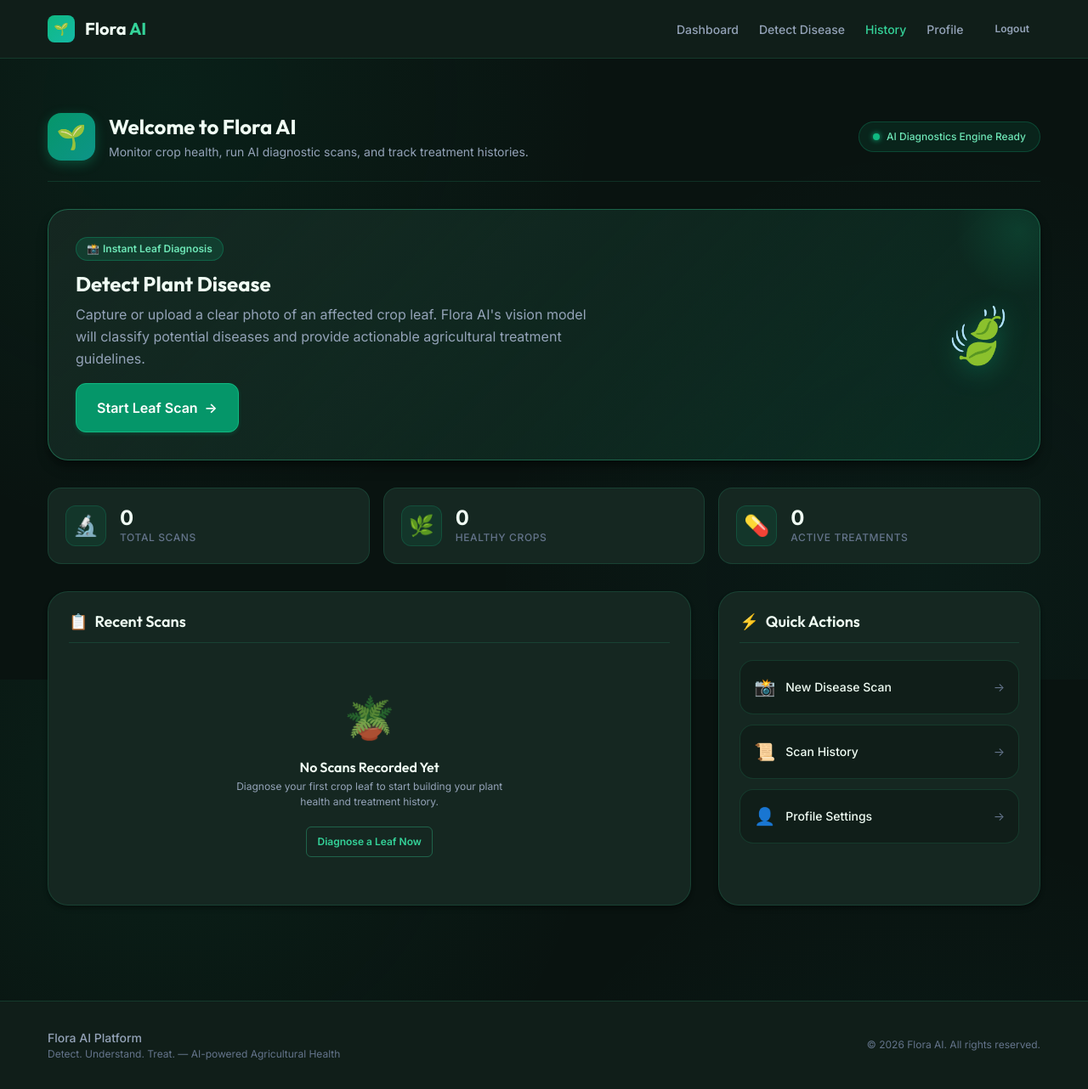
After one commit to yash-14-web/Flora_AI, a Django app: page /history/ in a window 1280 px wide. The commit adds this page. Shown: the whole page at 85% size. Run offline with Django 5.2, Linux system fonts and the light colour scheme.

Commit message:
feat(TASK-012): create authenticated dashboard UI and navigation

```diff
--- a/config/urls.py
+++ b/config/urls.py
@@ -23,4 +23,10 @@ urlpatterns = [
     path('', TemplateView.as_view(template_name='pages/landing.html'), name='home'),
     path('login/', TemplateView.as_view(template_name='pages/login.html'), name='login'),
     path('register/', TemplateView.as_view(template_name='pages/register.html'), name='register'),
+    path('dashboard/', TemplateView.as_view(template_name='pages/dashboard.html'), name='dashboard'),
+    # Future feature route placeholders (UI shells to be built per individual tasks)
+    path('detection/', TemplateView.as_view(template_name='pages/dashboard.html'), name='detection'),
+    path('history/', TemplateView.as_view(template_name='pages/dashboard.html'), name='history'),
+    path('profile/', TemplateView.as_view(template_name='pages/dashboard.html'), name='profile'),
+    path('logout/', TemplateView.as_view(template_name='pages/login.html'), name='logout'),
 ]
--- /dev/null
+++ b/static/css/dashboard.css
@@ -0,0 +1,368 @@
+/* ==========================================================================
+   Flora AI - Dashboard Specific Styles (TASK-012)
+   Modular styling for authenticated user dashboard
+   ========================================================================== */
+
+.dashboard-wrapper {
+  padding: var(--space-8) 0 var(--space-16);
+}
+
+/* --- Dashboard Welcome & Header --- */
+.dashboard-header {
+  display: flex;
+  flex-wrap: wrap;
+  align-items: center;
+  justify-content: space-between;
+  gap: var(--space-4);
+  margin-bottom: var(--space-8);
+  padding-bottom: var(--space-6);
+  border-bottom: 1px solid var(--border-color);
+}
+
+.dashboard-user-greeting {
+  display: flex;
+  align-items: center;
+  gap: var(--space-4);
+}
+
+.user-avatar-badge {
+  width: 56px;
+  height: 56px;
+  border-radius: var(--radius-xl);
+  background: linear-gradient(135deg, var(--color-primary-600), var(--color-secondary-600));
+  display: flex;
+  align-items: center;
+  justify-content: center;
+  font-size: 1.75rem;
+  box-shadow: 0 4px 14px rgba(16, 185, 129, 0.3);
+  flex-shrink: 0;
+}
+
+.dashboard-title {
+  font-size: var(--font-2xl);
+  font-weight: var(--weight-bold);
+  color: var(--text-primary);
+  margin-bottom: var(--space-1);
+}
+
+.dashboard-subtitle {
+  font-size: var(--font-sm);
+  color: var(--text-secondary);
+}
+
+.dashboard-status-indicator {
+  display: inline-flex;
+  align-items: center;
+  gap: var(--space-2);
+  padding: var(--space-2) var(--space-4);
+  background: rgba(16, 185, 129, 0.1);
+  border: 1px solid rgba(16, 185, 129, 0.25);
+  border-radius: var(--radius-full);
+  font-size: var(--font-xs);
+  color: var(--color-primary-300);
+  font-weight: var(--weight-medium);
+}
+
+.status-dot {
+  width: 8px;
+  height: 8px;
+  border-radius: var(--radius-full);
+  background-color: var(--color-success);
+  box-shadow: 0 0 6px var(--color-success);
+}
+
+/* --- Primary Main Action Card (Detect Disease) --- */
+.detect-action-card {
+  background: linear-gradient(135deg, var(--bg-card) 0%, rgba(16, 185, 129, 0.12) 100%);
+  border: 1px solid var(--border-color-hover);
+  border-radius: var(--radius-2xl);
+  padding: var(--space-8);
+  margin-bottom: var(--space-8);
+  box-shadow: var(--shadow-lg);
+  display: grid;
+  grid-template-columns: 1fr auto;
+  align-items: center;
+  gap: var(--space-6);
+  position: relative;
+  overflow: hidden;
+}
+
+.detect-action-card::before {
+  content: '';
+  position: absolute;
+  top: -50px;
+  right: -50px;
+  width: 150px;
+  height: 150px;
+  background: radial-gradient(circle, rgba(16, 185, 129, 0.15) 0%, transparent 70%);
+  border-radius: var(--radius-full);
+  pointer-events: none;
+}
+
+.detect-action-content {
+  max-width: 620px;
+}
+
+.detect-badge {
+  display: inline-flex;
+  align-items: center;
+  gap: var(--space-1);
+  padding: var(--space-1) var(--space-3);
+  background: rgba(16, 185, 129, 0.15);
+  border: 1px solid rgba(16, 185, 129, 0.3);
+  border-radius: var(--radius-full);
+  font-size: var(--font-xs);
+  font-weight: var(--weight-semibold);
+  color: var(--color-primary-300);
+  margin-bottom: var(--space-3);
+}
+
+.detect-action-title {
+  font-size: var(--font-2xl);
+  font-weight: var(--weight-bold);
+  color: var(--text-primary);
+  margin-bottom: var(--space-2);
+}
+
+.detect-action-desc {
+  font-size: var(--font-base);
+  color: var(--text-secondary);
+  line-height: var(--line-height-relaxed);
+  margin-bottom: var(--space-4);
+}
+
+.detect-action-btn {
+  display: inline-flex;
+  align-items: center;
+  gap: var(--space-3);
+}
+
+/* --- Basic Summary Statistics (No advanced analytics) --- */
+.stats-grid {
+  display: grid;
+  grid-template-columns: repeat(auto-fit, minmax(220px, 1fr));
+  gap: var(--space-4);
+  margin-bottom: var(--space-8);
+}
+
+.stat-card {
+  background: var(--bg-card);
+  border: 1px solid var(--border-color);
+  border-radius: var(--radius-xl);
+  padding: var(--space-5);
+  display: flex;
+  align-items: center;
+  gap: var(--space-4);
+  transition: transform var(--transition-fast), border-color var(--transition-fast);
+}
+
+.stat-card:hover {
+  transform: translateY(-2px);
+  border-color: var(--border-color-hover);
+}
+
+.stat-icon-wrapper {
+  width: 48px;
+  height: 48px;
+  border-radius: var(--radius-lg);
+  background: rgba(16, 185, 129, 0.1);
+  border: 1px solid rgba(16, 185, 129, 0.2);
+  display: flex;
+  align-items: center;
+  justify-content: center;
+  font-size: 1.5rem;
+  color: var(--color-primary-400);
+  flex-shrink: 0;
+}
+
+.stat-value {
+  font-size: var(--font-2xl);
+  font-weight: var(--weight-bold);
+  color: var(--text-primary);
+  line-height: 1.2;
+}
+
+.stat-label {
+  font-size: var(--font-xs);
+  color: var(--text-muted);
+  font-weight: var(--weight-medium);
+  text-transform: uppercase;
+  letter-spacing: 0.05em;
+}
+
+/* --- Two Column Layout for Quick Actions & Recent Scans --- */
+.dashboard-grid {
+  display: grid;
+  grid-template-columns: 2fr 1fr;
+  gap: var(--space-8);
+}
+
+.section-card {
+  background: var(--bg-card);
+  border: 1px solid var(--border-color);
+  border-radius: var(--radius-2xl);
+  padding: var(--space-6);
+  box-shadow: var(--shadow-md);
+}
+
+.section-card-header {
+  display: flex;
+  align-items: center;
+  justify-content: space-between;
+  margin-bottom: var(--space-5);
+  padding-bottom: var(--space-3);
+  border-bottom: 1px solid var(--border-color);
+}
+
+.section-card-title {
+  font-size: var(--font-lg);
+  font-weight: var(--weight-semibold);
+  color: var(--text-primary);
+  display: flex;
+  align-items: center;
+  gap: var(--space-2);
+}
+
+/* --- Recent Scans List / Empty State --- */
+.scans-list {
+  display: flex;
+  flex-direction: column;
+  gap: var(--space-3);
+}
+
+.scan-item {
+  display: flex;
+  align-items: center;
+  justify-content: space-between;
+  padding: var(--space-3) var(--space-4);
+  background: var(--bg-surface);
+  border: 1px solid var(--border-color);
+  border-radius: var(--radius-lg);
+  transition: border-color var(--transition-fast);
+}
+
+.scan-item:hover {
+  border-color: var(--border-color-hover);
+}
+
+.scan-meta {
+  display: flex;
+  align-items: center;
+  gap: var(--space-3);
+}
+
+.scan-icon {
+  font-size: 1.5rem;
+}
+
+.scan-plant-name {
+  font-size: var(--font-sm);
+  font-weight: var(--weight-semibold);
+  color: var(--text-primary);
+}
+
+.scan-date {
+  font-size: var(--font-xs);
+  color: var(--text-muted);
+}
+
+/* Empty State Card */
+.empty-state {
+  text-align: center;
+  padding: var(--space-8) var(--space-4);
+}
+
+.empty-state-icon {
+  font-size: 3rem;
+  margin-bottom: var(--space-3);
+  opacity: 0.7;
+}
+
+.empty-state-title {
+  font-size: var(--font-base);
+  font-weight: var(--weight-semibold);
+  color: var(--text-primary);
+  margin-bottom: var(--space-1);
+}
+
+.empty-state-desc {
+  font-size: var(--font-xs);
+  color: var(--text-secondary);
+  max-width: 320px;
+  margin: 0 auto var(--space-5);
+  line-height: var(--line-height-normal);
+}
+
+/* --- Quick Actions Menu --- */
+.quick-actions-list {
+  display: flex;
+  flex-direction: column;
+  gap: var(--space-3);
+}
+
+.quick-action-item {
+  display: flex;
+  align-items: center;
+  justify-content: space-between;
+  padding: var(--space-4);
+  background: var(--bg-surface);
+  border: 1px solid var(--border-color);
+  border-radius: var(--radius-xl);
+  color: var(--text-primary);
+  text-decoration: none;
+  transition: all var(--transition-fast);
+}
+
+.quick-action-item:hover {
+  background: rgba(16, 185, 129, 0.08);
+  border-color: var(--color-primary-500);
+  transform: translateX(4px);
+}
+
+.quick-action-info {
+  display: flex;
+  align-items: center;
+  gap: var(--space-3);
+}
+
+.quick-action-icon {
+  font-size: 1.25rem;
+  color: var(--color-primary-400);
+}
+
+.quick-action-title {
+  font-size: var(--font-sm);
+  font-weight: var(--weight-medium);
+}
+
+.quick-action-arrow {
+  color: var(--text-muted);
+  font-size: var(--font-sm);
+}
+
+/* --- Responsive Breakpoints for Dashboard --- */
+@media (max-width: 900px) {
+  .dashboard-grid {
+    grid-template-columns: 1fr;
+  }
+
+  .detect-action-card {
+    grid-template-columns: 1fr;
+    text-align: left;
+  }
+}
+
+@media (max-width: 600px) {
+  .dashboard-header {
+    flex-direction: column;
+    align-items: flex-start;
+  }
+
+  .stats-grid {
+    grid-template-columns: 1fr;
+  }
+
+  .detect-action-card {
+    padding: var(--space-6) var(--space-4);
+  }
+}
--- a/templates/includes/header.html
+++ b/templates/includes/header.html
@@ -14,12 +14,16 @@
 
     <nav aria-label="Main Navigation">
       <ul class="navbar-nav">
-        <li><a href="{% url 'home' %}" class="nav-link {% if request.path == '/' %}active{% endif %}">Home</a></li>
-        <li><a href="{% url 'home' %}#how-it-works" class="nav-link">How It Works</a></li>
-        <li><a href="{% url 'home' %}#core-value" class="nav-link">Core Value</a></li>
-        {% if user.is_authenticated %}
-          <li><a href="{% url 'admin:index' %}" class="nav-link">Admin</a></li>
+        {% if user.is_authenticated or request.path == '/dashboard/' or request.path == '/detection/' or request.path == '/history/' or request.path == '/profile/' %}
+          <li><a href="{% url 'dashboard' %}" class="nav-link {% if request.path == '/dashboard/' %}active{% endif %}">Dashboard</a></li>
+          <li><a href="{% url 'detection' %}" class="nav-link {% if request.path == '/detection/' %}active{% endif %}">Detect Disease</a></li>
+          <li><a href="{% url 'history' %}" class="nav-link {% if request.path == '/history/' %}active{% endif %}">History</a></li>
+          <li><a href="{% url 'profile' %}" class="nav-link {% if request.path == '/profile/' %}active{% endif %}">Profile</a></li>
+          <li><a href="{% url 'logout' %}" class="btn btn-ghost btn-sm">Logout</a></li>
         {% else %}
+          <li><a href="{% url 'home' %}" class="nav-link {% if request.path == '/' %}active{% endif %}">Home</a></li>
+          <li><a href="{% url 'home' %}#how-it-works" class="nav-link">How It Works</a></li>
+          <li><a href="{% url 'home' %}#core-value" class="nav-link">Core Value</a></li>
           <li><a href="{% url 'login' %}" class="btn btn-ghost btn-sm {% if request.path == '/login/' %}active{% endif %}">Login</a></li>
           <li><a href="{% url 'register' %}" class="btn btn-primary btn-sm {% if request.path == '/register/' %}active{% endif %}">Register</a></li>
         {% endif %}
--- /dev/null
+++ b/templates/pages/dashboard.html
@@ -0,0 +1,188 @@
+{% extends 'base.html' %}
+{% load static %}
+
+{% block title %}Dashboard — Flora AI{% endblock %}
+
+{% block meta_description %}Flora AI Authenticated Dashboard. Overview of your plant health scans, recent diagnoses, and quick disease detection tools.{% endblock %}
+
+{% block extra_css %}
+<link rel="stylesheet" href="{% static 'css/dashboard.css' %}">
+{% endblock %}
+
+{% block content %}
+<div class="dashboard-wrapper">
+
+  <!-- ==========================================================================
+       1. Welcome Header Section (Dynamic User Info)
+       ========================================================================== -->
+  <header class="dashboard-header">
+    <div class="dashboard-user-greeting">
+      <div class="user-avatar-badge" aria-hidden="true">
+        <span>🌱</span>
+      </div>
+      <div>
+        <h1 class="dashboard-title">
+          {% if user.is_authenticated %}
+            Welcome back, {{ user.first_name|default:user.username }}!
+          {% else %}
+            Welcome to Flora AI
+          {% endif %}
+        </h1>
+        <p class="dashboard-subtitle">Monitor crop health, run AI diagnostic scans, and track treatment histories.</p>
+      </div>
+    </div>
+
+    <div class="dashboard-status-indicator">
+      <span class="status-dot"></span>
+      <span>AI Diagnostics Engine Ready</span>
+    </div>
+  </header>
+
+  <!-- ==========================================================================
+       2. Prominent Main Action (Detect Plant Disease)
+       ========================================================================== -->
+  <section class="detect-action-card" aria-labelledby="detect-action-heading">
+    <div class="detect-action-content">
+      <div class="detect-badge">
+        <span>📸</span>
+        <span>Instant Leaf Diagnosis</span>
+      </div>
+      <h2 id="detect-action-heading" class="detect-action-title">Detect Plant Disease</h2>
+      <p class="detect-action-desc">
+        Capture or upload a clear photo of an affected crop leaf. Flora AI's vision model will classify potential diseases and provide actionable agricultural treatment guidelines.
+      </p>
+      <div class="detect-action-btn">
+        <a href="{% url 'detection' %}" class="btn btn-primary btn-lg">
+          <span>Start Leaf Scan</span>
+          <span>&rarr;</span>
+        </a>
+      </div>
+    </div>
+
+    <div class="detect-action-visual" aria-hidden="true" style="display: flex; justify-content: center; align-items: center;">
+      <div style="font-size: 4rem; filter: drop-shadow(0 4px 16px rgba(16, 185, 129, 0.4));">
+        🍃
+      </div>
+    </div>
+  </section>
+
+  <!-- ==========================================================================
+       3. Basic Summary Statistics (No advanced analytics)
+       ========================================================================== -->
+  <section class="stats-grid" aria-label="Summary Overview">
+    <div class="stat-card">
+      <div class="stat-icon-wrapper" aria-hidden="true">🔬</div>
+      <div>
+        <div class="stat-value">{{ total_scans|default:"0" }}</div>
+        <div class="stat-label">Total Scans</div>
+      </div>
+    </div>
+
+    <div class="stat-card">
+      <div class="stat-icon-wrapper" aria-hidden="true">🌿</div>
+      <div>
+        <div class="stat-value">{{ healthy_crops|default:"0" }}</div>
+        <div class="stat-label">Healthy Crops</div>
+      </div>
+    </div>
+
+    <div class="stat-card">
+      <div class="stat-icon-wrapper" aria-hidden="true">💊</div>
+      <div>
+        <div class="stat-value">{{ active_treatments|default:"0" }}</div>
+        <div class="stat-label">Active Treatments</div>
+      </div>
+    </div>
+  </section>
+
+  <!-- ==========================================================================
+       4. Recent Scans & Quick Actions Grid
+       ========================================================================== -->
+  <div class="dashboard-grid">
+
+    <!-- Recent Scans Column -->
+    <section class="section-card" aria-labelledby="recent-scans-heading">
+      <div class="section-card-header">
+        <h2 id="recent-scans-heading" class="section-card-title">
+          <span>📋</span>
+          <span>Recent Scans</span>
+        </h2>
+        {% if recent_scans %}
+          <a href="{% url 'history' %}" class="btn btn-ghost btn-sm">View All</a>
+        {% endif %}
+      </div>
+
+      {% if recent_scans %}
+        <div class="scans-list">
+          {% for scan in recent_scans %}
+            <div class="scan-item">
+              <div class="scan-meta">
+                <span class="scan-icon">🍃</span>
+                <div>
+                  <div class="scan-plant-name">{{ scan.plant_name|default:"Crop Scan" }}</div>
+                  <div class="scan-date">{{ scan.created_at|date:"M d, Y" }}</div>
+                </div>
+              </div>
+              <div>
+                <span class="badge {% if scan.is_healthy %}badge-success{% else %}badge-warning{% endif %}">
+                  {{ scan.diagnosis|default:"Diagnosed" }}
+                </span>
+              </div>
+            </div>
+          {% endfor %}
+        </div>
+      {% else %}
+        <!-- Clean Empty State ready for dynamic backend data -->
+        <div class="empty-state">
+          <div class="empty-state-icon" aria-hidden="true">🪴</div>
+          <h3 class="empty-state-title">No Scans Recorded Yet</h3>
+          <p class="empty-state-desc">
+            Diagnose your first crop leaf to start building your plant health and treatment history.
+          </p>
+          <a href="{% url 'detection' %}" class="btn btn-outline btn-sm">
+            <span>Diagnose a Leaf Now</span>
+          </a>
+        </div>
+      {% endif %}
+    </section>
+
+    <!-- Quick Actions Column -->
+    <aside class="section-card" aria-labelledby="quick-actions-heading">
+      <div class="section-card-header">
+        <h2 id="quick-actions-heading" class="section-card-title">
+          <span>⚡</span>
+          <span>Quick Actions</span>
+        </h2>
+      </div>
+
+      <nav class="quick-actions-list" aria-label="Dashboard Quick Actions">
+        <a href="{% url 'detection' %}" class="quick-action-item">
+          <div class="quick-action-info">
+            <span class="quick-action-icon">📸</span>
+            <span class="quick-action-title">New Disease Scan</span>
+          </div>
+          <span class="quick-action-arrow">&rarr;</span>
+        </a>
+
+        <a href="{% url 'history' %}" class="quick-action-item">
+          <div class="quick-action-info">
+            <span class="quick-action-icon">📜</span>
+            <span class="quick-action-title">Scan History</span>
+          </div>
+          <span class="quick-action-arrow">&rarr;</span>
+        </a>
+
+        <a href="{% url 'profile' %}" class="quick-action-item">
+          <div class="quick-action-info">
+            <span class="quick-action-icon">👤</span>
+            <span class="quick-action-title">Profile Settings</span>
+          </div>
+          <span class="quick-action-arrow">&rarr;</span>
+        </a>
+      </nav>
+    </aside>
+
+  </div>
+
+</div>
+{% endblock %}
```
